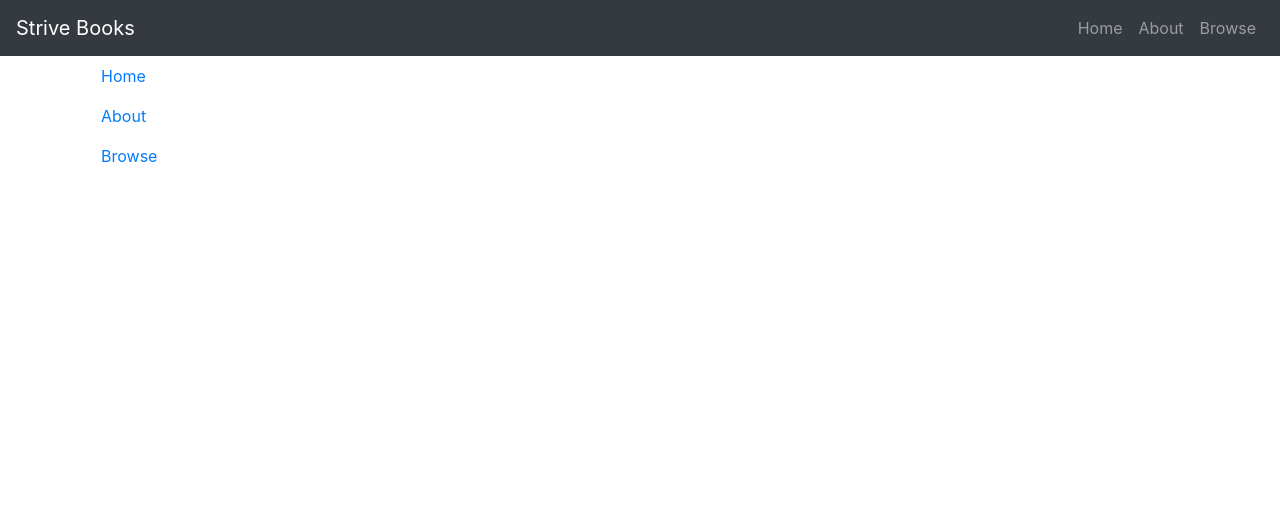
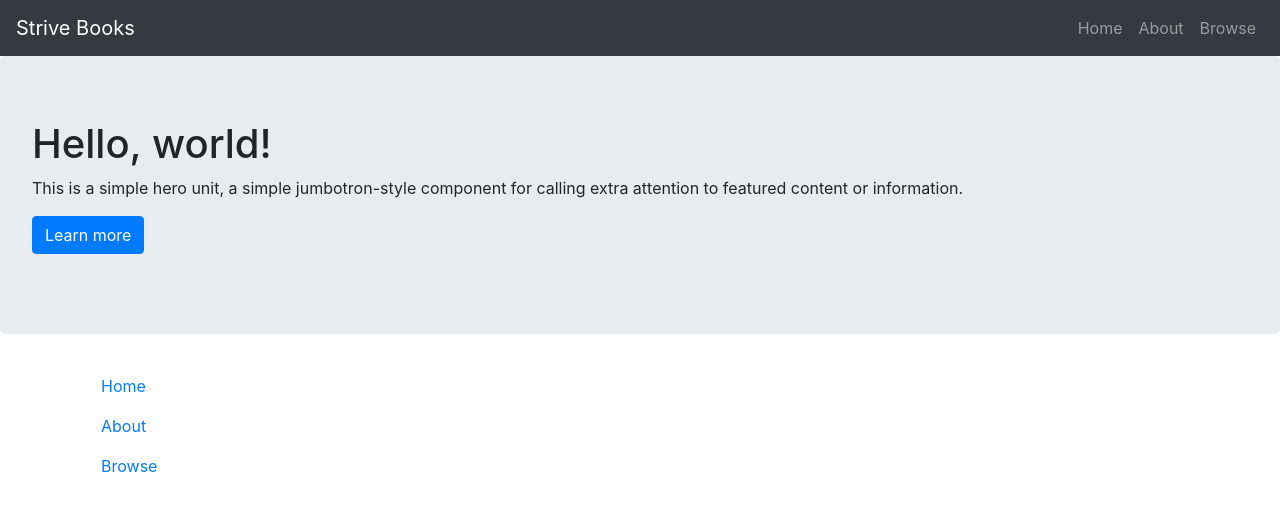
Before and after one commit to ma-gin/strive-books, a React (Create React App) app: page / in a window 1280 px wide. Shown: the top 510 px of the page. Built offline with nearby package versions, Linux system fonts and the light colour scheme.

Commit message:
add jumbotron

```diff
--- a/src/App.js
+++ b/src/App.js
@@ -1,5 +1,6 @@
 import './App.css';
 import MyFooter from './components/MyFooter'
+import MyJumbotron from './components/MyJumbotron'
 import MyNav from "./components/MyNav";
 
 
@@ -7,6 +8,7 @@
   return (
     <div>
       <MyNav bookstore="Strive Books"></MyNav>
+      <MyJumbotron></MyJumbotron>
       <MyFooter></MyFooter>
     </div>
   );
--- /dev/null
+++ b/src/components/MyJumbotron.jsx
@@ -0,0 +1,16 @@
+import { Jumbotron, Button} from "react-bootstrap"
+
+const MyJumbotron = (props) => (
+  <Jumbotron>
+    <h1>Hello, world!</h1>
+    <p>
+      This is a simple hero unit, a simple jumbotron-style component for calling
+      extra attention to featured content or information.
+    </p>
+    <p>
+      <Button variant="primary">Learn more</Button>
+    </p>
+  </Jumbotron>
+)
+
+export default MyJumbotron
```
